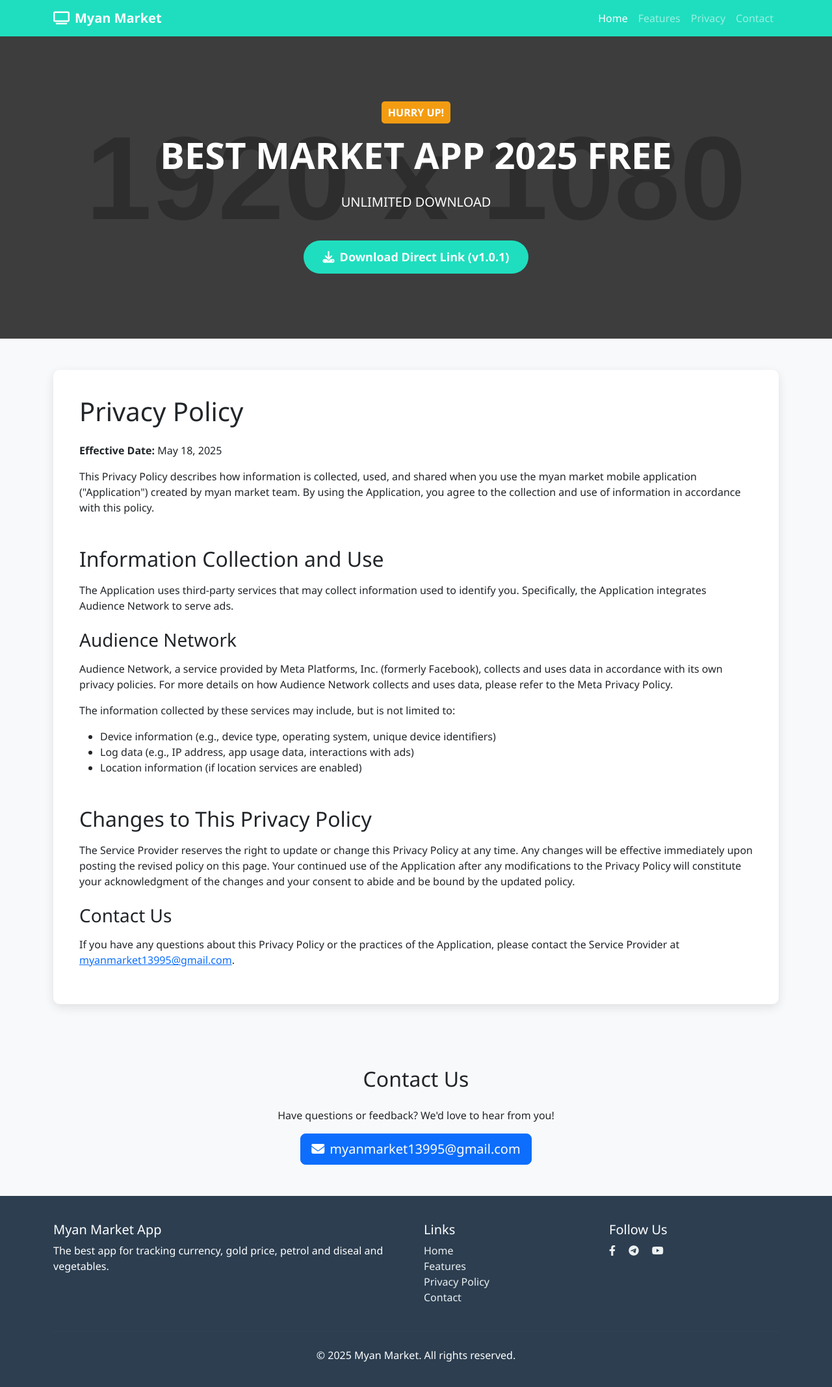
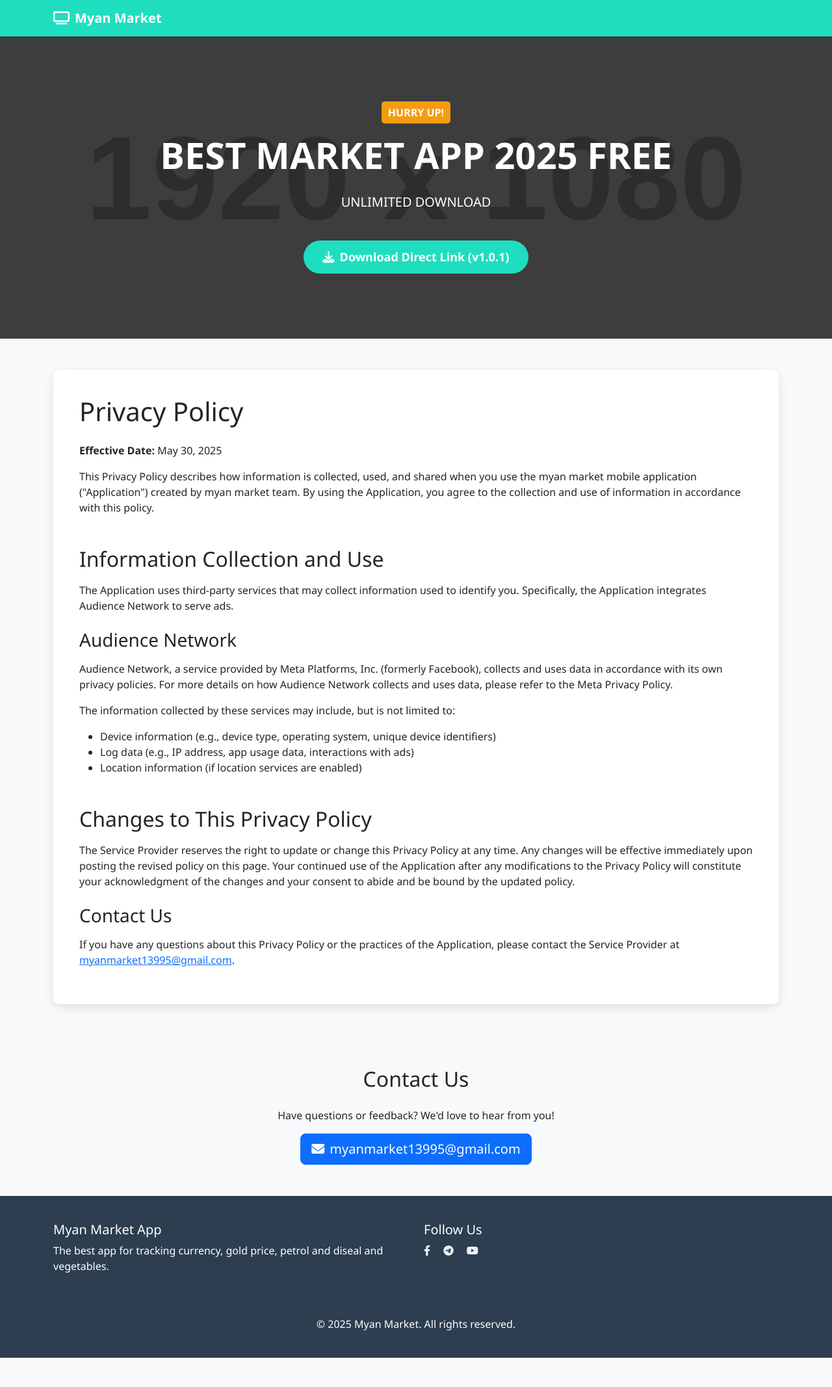
Before and after one commit to scmwinlinaung/myan-market-net, a plain HTML site: page index.html in a window 1280 px wide. Shown: the whole page at 65% size. After the commit the page ends 2089 px from the top, so only its background shows below. Drawn offline with nearby package versions, Linux system fonts and the light colour scheme; placeholder pictures from the web are drawn by us.

Commit message:
Update index.html

```diff
--- a/index.html
+++ b/index.html
@@ -122,25 +122,7 @@
             <a class="navbar-brand" href="#">
                 <i class="fas fa-tv me-2"></i>Myan Market
             </a>
-            <button class="navbar-toggler" type="button" data-bs-toggle="collapse" data-bs-target="#navbarNav">
-                <span class="navbar-toggler-icon"></span>
-            </button>
-            <div class="collapse navbar-collapse" id="navbarNav">
-                <ul class="navbar-nav ms-auto">
-                    <li class="nav-item">
-                        <a class="nav-link active" href="#home">Home</a>
-                    </li>
-                    <li class="nav-item">
-                        <a class="nav-link" href="#features">Features</a>
-                    </li>
-                    <li class="nav-item">
-                        <a class="nav-link" href="#privacy">Privacy</a>
-                    </li>
-                    <li class="nav-item">
-                        <a class="nav-link" href="#contact">Contact</a>
-                    </li>
-                </ul>
-            </div>
+
         </div>
     </nav>
 
@@ -162,7 +144,7 @@
         <div class="container">
             <div class="privacy-section">
                 <h1 class="mb-4">Privacy Policy</h1>
-                <p><strong>Effective Date:</strong> May 18, 2025</p>
+                <p><strong>Effective Date:</strong> May 30, 2025</p>
 
                 <p>This Privacy Policy describes how information is collected, used, and shared when you use the myan market mobile application ("Application") created by myan market team. By using the Application, you agree to the collection and use of information in accordance with this policy.</p>
 
@@ -211,16 +193,8 @@
                     <h5>Myan Market App</h5>
                     <p>The best app for tracking currency, gold price, petrol and diseal and vegetables.</p>
                 </div>
-                <div class="col-md-3">
-                    <h5>Links</h5>
-                    <ul class="list-unstyled">
-                        <li><a href="#home">Home</a></li>
-                        <li><a href="#features">Features</a></li>
-                        <li><a href="#privacy">Privacy Policy</a></li>
-                        <li><a href="#contact">Contact</a></li>
-                    </ul>
-                </div>
-                <div class="col-md-3">
+
+                <div class="col-md-6">
                     <h5>Follow Us</h5>
                     <div class="social-links">
                         <a href="#" class="me-3"><i class="fab fa-facebook-f"></i></a>
```
